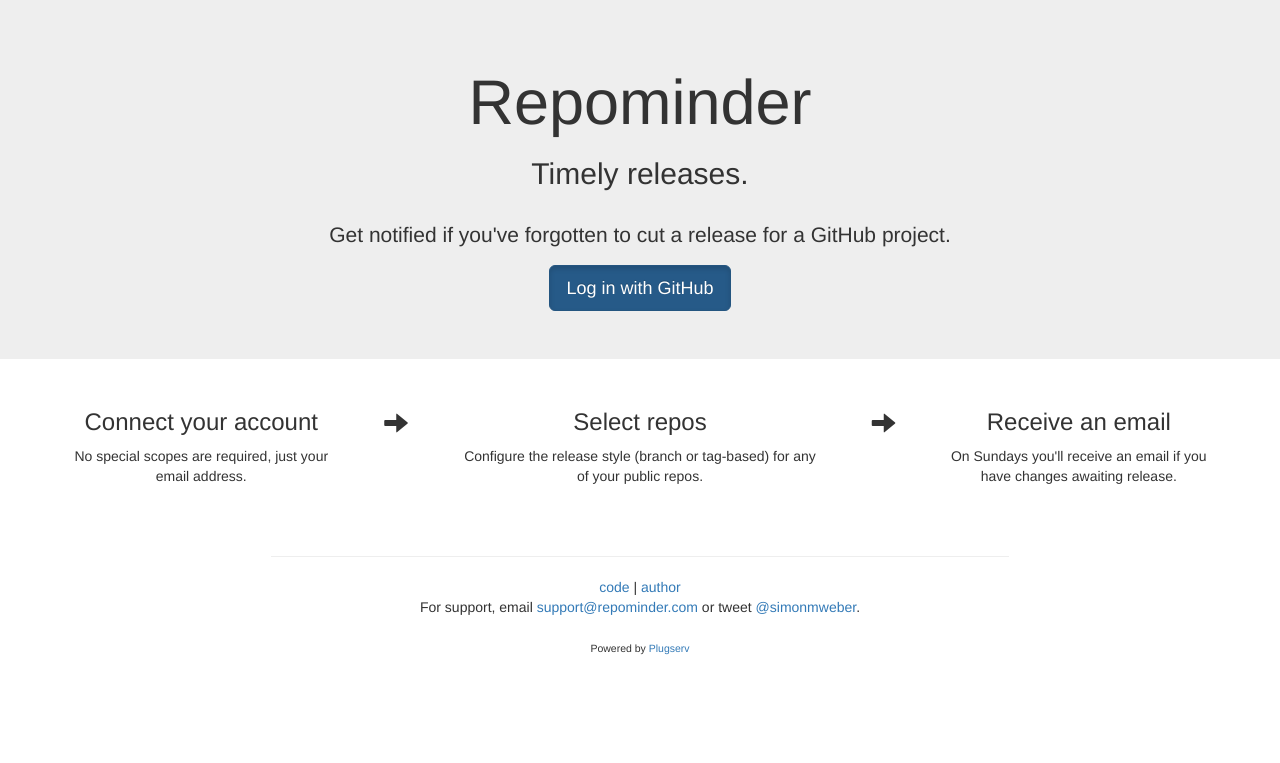
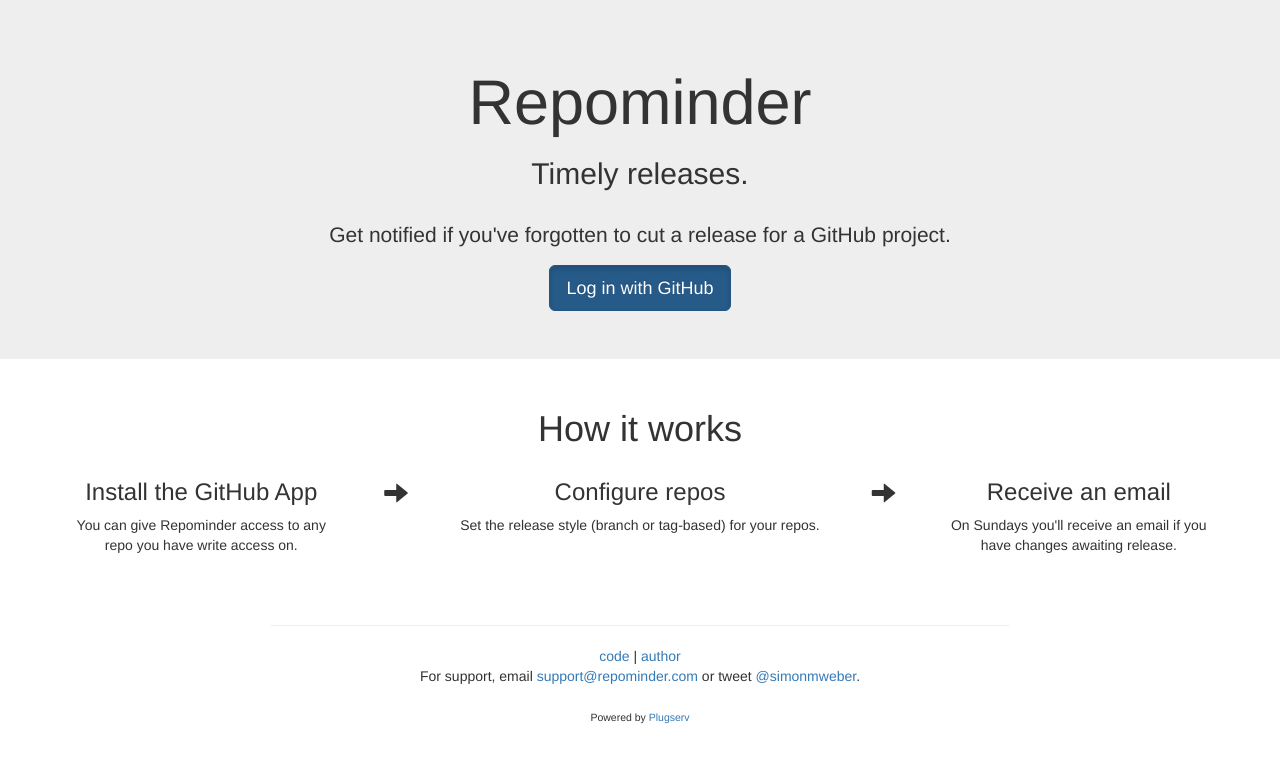
Before and after one commit to simon-weber/repominder, a Django app: page / in a window 1280 px wide. Shown: the top 763 px of the page. Run offline with Django 3.2, Linux system fonts and the light colour scheme; parts of the project's set-up code (start-up, migrations or seed data) failed here and were passed over; some libraries are stand-ins or nearby versions.

Commit message:
copy tweaks

```diff
--- a/repominder/apps/core/models.py
+++ b/repominder/apps/core/models.py
@@ -47,7 +47,7 @@ class UserRepo(models.Model):
     user = models.ForeignKey(User, on_delete=models.CASCADE)
     enable_digest = models.BooleanField(
         default=False,
-        help_text="Enable to include this repo in a weekly email of all repos pending release.",
+        help_text="Enable to include this repo in your weekly email.",
     )
 
     class Meta:
--- a/repominder/apps/core/templates/logged_out.html
+++ b/repominder/apps/core/templates/logged_out.html
@@ -16,36 +16,39 @@
         <a class="btn btn-primary btn-lg active" href="{% url 'social:begin' 'github-app' %}">Log in with GitHub</a>
     </div>
 </div>
-<div class="container landing">
+<div class="container landing text-center">
+    <div class="row">
+      <h1>How it works</h1>
+    </div>
     <div class="row">
         <div class="col-lg-3">
-            <div class="text-center">
-                <h3>Connect your account</h3>
-                <p>No special scopes are required, just your email address.</p>
+            <div>
+                <h3>Install the GitHub App</h3>
+                <p>You can give Repominder access to any repo you have write access on.</p>
             </div>
         </div>
 
         <div class="col-lg-1">
-            <div class="text-center">
+            <div>
                 <h3><span class="glyphicon glyphicon-arrow-right"></span></h3>
             </div>
         </div>
 
         <div class="col-lg-4">
-            <div class="text-center">
-                <h3>Select repos</h3>
-                <p>Configure the release style (branch or tag-based) for any of your public repos.</p>
+            <div>
+                <h3>Configure repos</h3>
+                <p>Set the release style (branch or tag-based) for your repos.</p>
             </div>
         </div>
 
         <div class="col-lg-1">
-            <div class="text-center">
+            <div>
                 <h3><span class="glyphicon glyphicon-arrow-right"></span></h3>
             </div>
         </div>
 
         <div class="col-lg-3">
-            <div class="text-center">
+            <div>
                 <h3>Receive an email</h3>
                 <p>On Sundays you'll receive an email if you have changes awaiting release.</p>
             </div>
--- a/repominder/apps/core/views.py
+++ b/repominder/apps/core/views.py
@@ -40,20 +40,24 @@ def account(request):
     print("installs", list(Installation.objects.all()))
     print("repoinstalls", list(RepoInstall.objects.all()))
 
-    releasewatches = []
-    unwatched_repos = []
+    configured_repos = []
+    watched_repos = []
+    unconfigured_repos = []
     for userrepo in (
         request.user.userrepo_set.all()
         .order_by("repo__full_name")
         .select_related("repo", "repo__releasewatch")
     ):
-        try:
-            releasewatches.append(userrepo.repo.releasewatch)
-        except ReleaseWatch.DoesNotExist:
-            unwatched_repos.append(userrepo.repo)
+        if userrepo.enable_digest and hasattr(userrepo.repo, "releasewatch"):
+            watched_repos.append(userrepo.repo)
+        elif not userrepo.enable_digest and hasattr(userrepo.repo, "releasewatch"):
+            configured_repos.append(userrepo.repo)
+        else:
+            unconfigured_repos.append(userrepo.repo)
     c = {
-        "repos": unwatched_repos,
-        "releasewatches": releasewatches,
+        "configured_repos": configured_repos,
+        "watched_repos": watched_repos,
+        "unconfigured_repos": unconfigured_repos,
     }
 
     return render(request, "logged_in.html", c)
@@ -95,7 +99,7 @@ def repo_details(request, id):
     WatchForm.base_fields["enable_digest"] = forms.BooleanField(
         initial=userrepo.enable_digest,
         required=False,
-        label="Email notification",
+        label="Email notifications",
         help_text=UserRepo._meta.get_field("enable_digest").help_text,
     )
 
```
Also changed, not shown: repominder/apps/core/templates/logged_in.html (+26 -13 lines), repominder/apps/core/templates/repo.html (+3 -8 lines).
